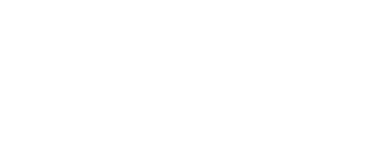
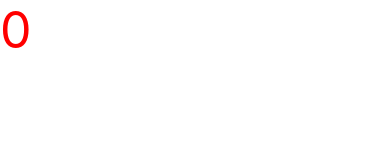
Before and after one commit to jorgeluis1705/RN_FRUIT_APP, a React Native app: screen /login in a window 390 px wide. Shown: the top 160 px of the page. Built offline with nearby package versions, Linux system fonts and the light colour scheme.

Commit message:
added Redux

```diff
--- a/App.tsx
+++ b/App.tsx
@@ -10,13 +10,16 @@
 import 'react-native-gesture-handler';
 import React, {type PropsWithChildren} from 'react';
 import {NavigationContainer} from '@react-navigation/native';
-import {Text} from 'react-native';
 import {MyStack} from './src/navigator/navigator';
+import {Provider} from 'react-redux';
+import {store} from './src/redux/store';
 
 const App = () => {
   return (
     <NavigationContainer>
-      <MyStack />
+      <Provider store={store}>
+        <MyStack />
+      </Provider>
     </NavigationContainer>
   );
 };
--- a/package.json
+++ b/package.json
@@ -18,7 +18,10 @@
     "react-native": "0.70.1",
     "react-native-gesture-handler": "^2.6.2",
     "react-native-safe-area-context": "^4.4.1",
-    "react-native-screens": "^3.17.0"
+    "react-native-screens": "^3.17.0",
+    "react-redux": "^8.0.4",
+    "redux": "^4.2.0",
+    "redux-thunk": "^2.4.1"
   },
   "devDependencies": {
     "@babel/core": "^7.12.9",
--- a/src/navigator/navigator.tsx
+++ b/src/navigator/navigator.tsx
@@ -1,6 +1,6 @@
 import {createStackNavigator} from '@react-navigation/stack';
 import React from 'react';
-import {loginScreen} from '../screen/loginScreen';
+import {LoginScreen} from '../screen/loginScreen';
 import {RegisterScreen} from '../screen/RegisterScreen';
 const Stack = createStackNavigator();
 export const MyStack = () => {
@@ -10,7 +10,7 @@ export const MyStack = () => {
         headerShown: false,
         cardStyle: {backgroundColor: 'white'},
       }}>
-      <Stack.Screen name="login" component={loginScreen} />
+      <Stack.Screen name="login" component={LoginScreen} />
       <Stack.Screen name="register" component={RegisterScreen} />
     </Stack.Navigator>
   );
--- /dev/null
+++ b/src/redux/store.ts
@@ -0,0 +1,10 @@
+import {
+  applyMiddleware,
+  combineReducers,
+  compose,
+  legacy_createStore as createStore,
+} from 'redux';
+
+import {USER_REDUCER} from './user/userReducer';
+const rootReducer = combineReducers({user: USER_REDUCER});
+export const store = createStore(rootReducer, compose(applyMiddleware()));
--- /dev/null
+++ b/src/redux/user/userActions.ts
@@ -0,0 +1 @@
+export const COUNTER_CHANGE = 'COUNTER_CHANGE';
--- /dev/null
+++ b/src/redux/user/userInitialState.ts
@@ -0,0 +1,5 @@
+export const USER_INITIAL_STATE = {
+  login: false,
+  user: null,
+  counter: 0,
+};
--- /dev/null
+++ b/src/redux/user/userReducer.ts
@@ -0,0 +1,13 @@
+import {COUNTER_CHANGE} from './userActions';
+import {USER_INITIAL_STATE} from './userInitialState';
+export const USER_REDUCER = (state = USER_INITIAL_STATE, action: any) => {
+  switch (action.type) {
+    case COUNTER_CHANGE:
+      return {
+        ...state,
+        counter: state.counter + 1,
+      };
+    default:
+      return state;
+  }
+};
--- a/src/screen/loginScreen.tsx
+++ b/src/screen/loginScreen.tsx
@@ -1,14 +1,25 @@
 import React from 'react';
 import {View, Text, KeyboardAvoidingView, Platform} from 'react-native';
+import {useSelector} from 'react-redux';
 
-export const loginScreen = () => {
+export const LoginScreen = () => {
+  const store = useSelector((e: any) => e.user);
+  console.log({store});
   return (
     <>
       <KeyboardAvoidingView
         style={{flex: 1}}
-        behavior={
-          Platform.OS === 'ios' ? 'padding' : 'height'
-        }></KeyboardAvoidingView>
+        behavior={Platform.OS === 'ios' ? 'padding' : 'height'}>
+        <View>
+          <Text
+            style={{
+              color: 'red',
+              fontSize: 50,
+            }}>
+            {store.counter}
+          </Text>
+        </View>
+      </KeyboardAvoidingView>
     </>
   );
 };
```
Also changed, not shown: 1 other file (tests, documents, lock files or other folders).
